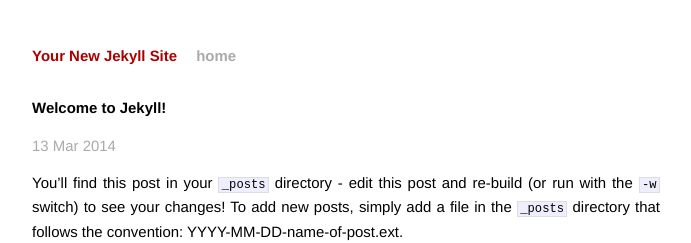
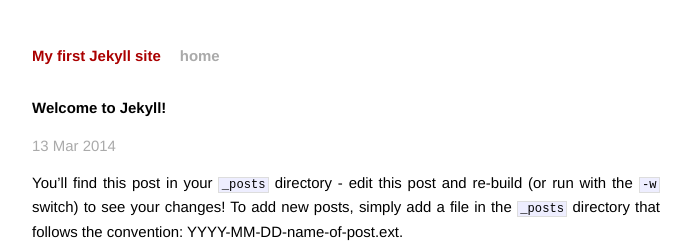
Before and after one commit to DPCarchitects/DPCTechradar, a Jekyll site: the page built from _posts/2014-03-13-welcome-to-jekyll.markdown, in a window 1280 px wide. Shown: the top 243 px of the page, without its empty margins (294-985 px from the left). Built offline with Jekyll 4.4.1, drawn with Linux system fonts in a browser that asks for light colours; Markdown is read by kramdown in place of the engine named in the settings.

Commit message:
Update _config.yml

```diff
--- a/_config.yml
+++ b/_config.yml
@@ -1,3 +1,4 @@
-name: Your New Jekyll Site
+name: My first Jekyll site
 markdown: redcarpet
 pygments: true
+source: /
```
